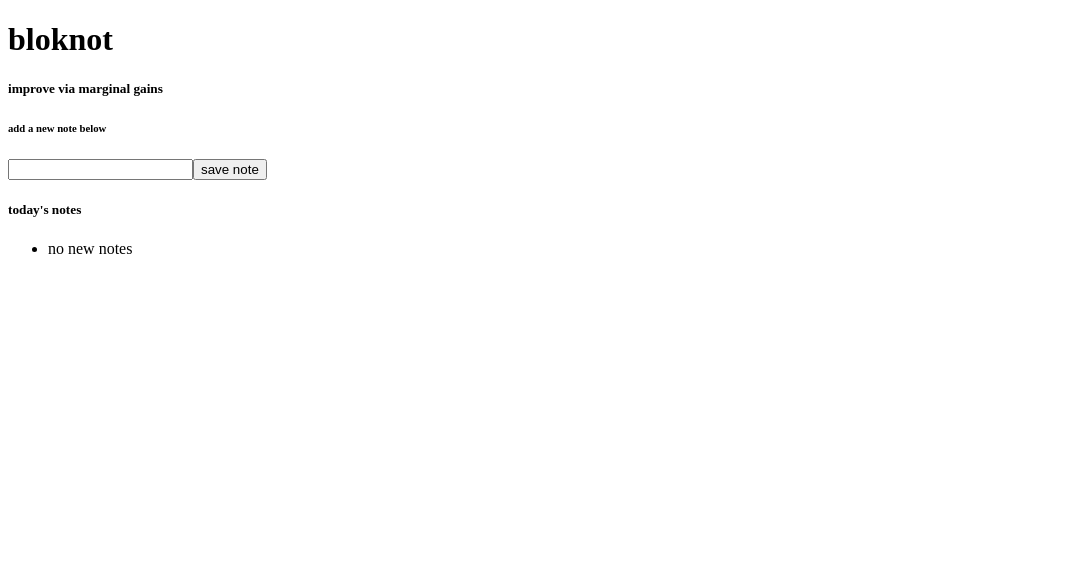
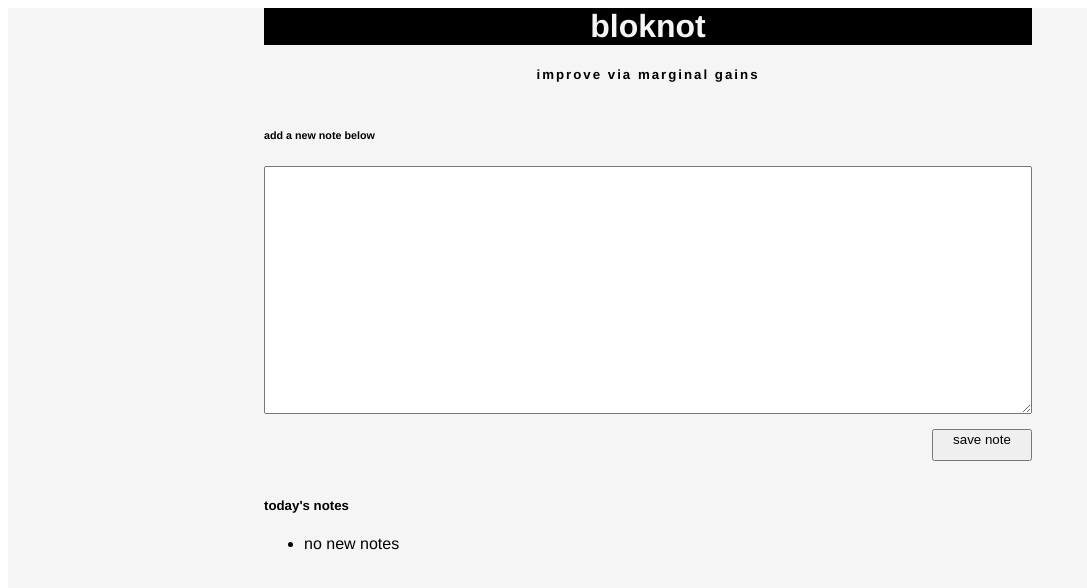
Before and after one commit to SirenaBorracha/rpt08-mvp, a React app: page / in a window 1280 px wide. Shown: the top 588 px of the page, without its empty margins (0-1087 px from the left). Built offline with nearby package versions, Linux system fonts and the light colour scheme; the HTML template or start-up script is replaced by a standard one.

Commit message:
app centered

```diff
--- a/client/src/components/CreateNote.jsx
+++ b/client/src/components/CreateNote.jsx
@@ -22,10 +22,36 @@ class CreateNote extends React.Component {
   }
 
   render() {
-    return (<div>
-      <h6>add a new note below</h6>
-      <input value={this.state.note} onChange={this.onChange}/>
-      <button onClick={this.addNote}> save note </button>
+
+    const createNote = {
+      "grid-area": "3/2/4/3",
+      "display": "grid",
+      "grid-template-rows": "1fr 4fr 1fr"
+    }
+
+    const hSixStyle ={
+      "grid-area": "1/1/2/2"
+    }
+
+    const inputStyle = {
+      "grid-area": "2/1/3/2",
+      "display": "flex"
+    }
+
+    const buttonStyle = {
+      "grid-area": "3/1/4/2",
+      "margin": "2% 0",
+      "display": "flex",
+      "justify-self": "right",
+      "text-align": "center",
+      "justify-content": "center",
+      "width": "100px"
+    }
+
+    return (<div style={createNote}>
+      <h6 style={hSixStyle}>add a new note below</h6>
+      <textarea style={inputStyle} value={this.state.note} onChange={this.onChange}/>
+      <button style={buttonStyle} onClick={this.addNote}> save note </button>
       </div>)
   }
 }
--- a/client/src/components/NotesList.jsx
+++ b/client/src/components/NotesList.jsx
@@ -1,7 +1,11 @@
 import React from 'react';
 
+const notesList = {
+  "grid-area": "4/2/5/3"
+};
+
 const NotesList = (props) => (
-  <div>
+  <div style={notesList}>
   <h5>today's notes</h5>
   <div>
   { (props.notes.length < 1) ? (
--- a/client/src/index.jsx
+++ b/client/src/index.jsx
@@ -65,9 +65,49 @@ class App extends React.Component {
   }
 
   render() {
-    return (<div>
-      <h1>bloknot</h1>
-      <h5>improve via marginal gains</h5>
+
+
+    // $('#app').css("font-family", "sans-serif");
+    // $('h1').css("background-color", "darkgrey");
+    // $('li').css("font-size", "12px");
+
+    //
+    // three columns
+    // in the middle create bunch of rows
+
+    const everywhere = {
+      "background-color": "whitesmoke",
+      "display": "grid",
+      "grid-template-columns": "1fr 3fr 1fr",
+      "grid-template-rows": "1fr 1fr 3fr 10fr",
+      "font-family": "helvetica",
+      "height": "100vh",
+      "width": "100vw"
+    }
+
+    const hOneStyles = {
+      "background-color": "black",
+      "color": "whitesmoke",
+      "grid-area": "1/2/2/3",
+      "padding": "0",
+      "margin": "0",
+      "display": "flex",
+      "align-items": "center",
+      "justify-content": "center"
+    }
+
+    const hFiveStyles = {
+      "grid-area": "2/2/3/3",
+      "display": "flex",
+      "align-items": "center",
+      "justify-content": "center",
+      "letter-spacing": "2px"
+    }
+
+
+    return (<div style={everywhere}>
+      <h1 style={hOneStyles}>bloknot</h1>
+      <h5 style={hFiveStyles}>improve via marginal gains</h5>
       <CreateNote postNote={this.createNewNote}/>
       <NotesList notes={this.state.notes}/>
       </div>)
```
Also changed, not shown: 1 other file (tests, documents, lock files or other folders).
